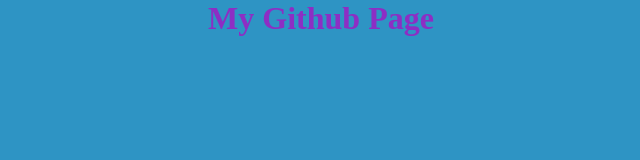
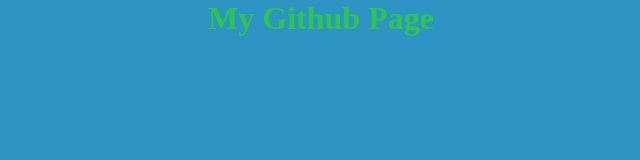
Before and after one commit to kartikhiremath/kartikhiremath, a plain HTML site: page index.html in a window 1280 px wide. Shown: the whole page, without its empty margins (319-959 px from the left). Drawn offline with Linux system fonts and the light colour scheme.

Commit message:
changed styles

```diff
--- a/styles.css
+++ b/styles.css
@@ -11,7 +11,7 @@
 }
 
 .title:hover{
-    color: #8d2ec4;
+    color: #2ec44f;
 }
 .main{
     height: 100vh;
```
